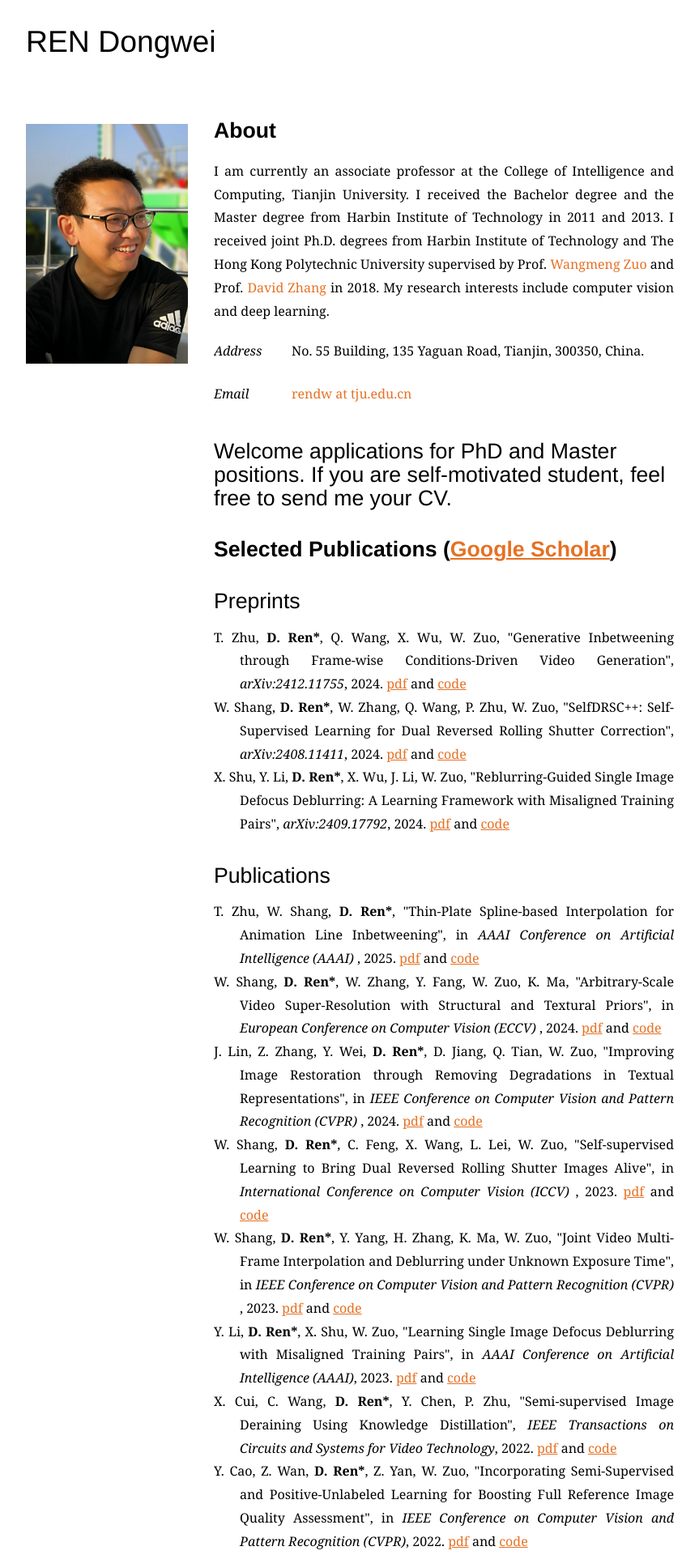
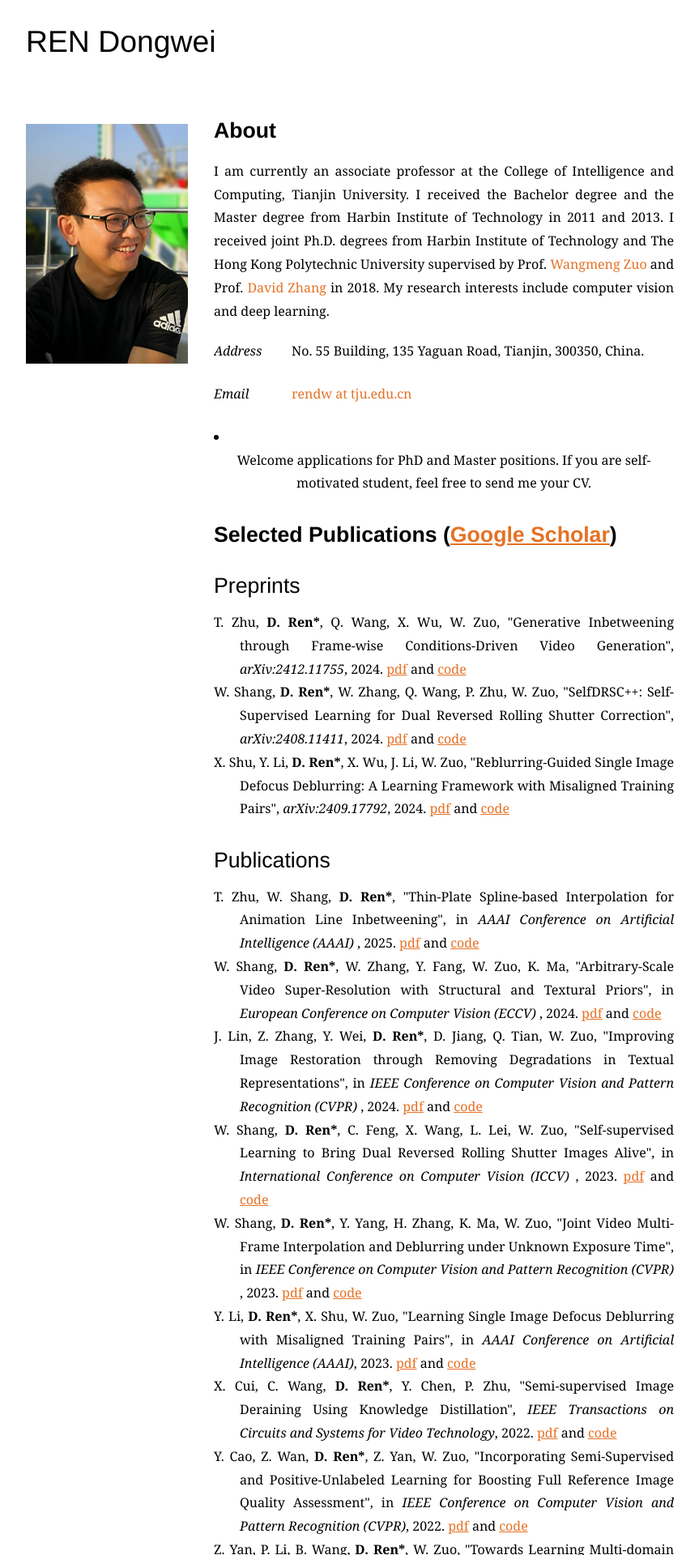
Before and after one commit to csdwren/csdwren.github.io, a Jekyll site: the page built from index.html, in a window 1280 px wide. Shown: the top 1920 px of the page at 81% size, without its empty margins (208-1071 px from the left). Built offline with Jekyll 4.4.1, drawn with Linux system fonts in a browser that asks for light colours; some web fonts are replaced.

Commit message:
Update index.html

```diff
--- a/index.html
+++ b/index.html
@@ -24,9 +24,10 @@
               </dd>
       </dl>
 
-<h4>
-Welcome applications for PhD and Master positions. If you are self-motivated student, feel free to send me your CV.
-</h4>
+<li>
+          <div align="center"> Welcome applications for PhD and Master positions. If you are self-motivated student, feel free to send me your CV. </div>
+          </li>
+
 
 <h4><strong>Selected Publications (<a href="https://scholar.google.com/citations?user=pKmdGZgAAAAJ&hl=en&oi=ao"><u>Google Scholar</u></a>)</strong></h4>
 
```
